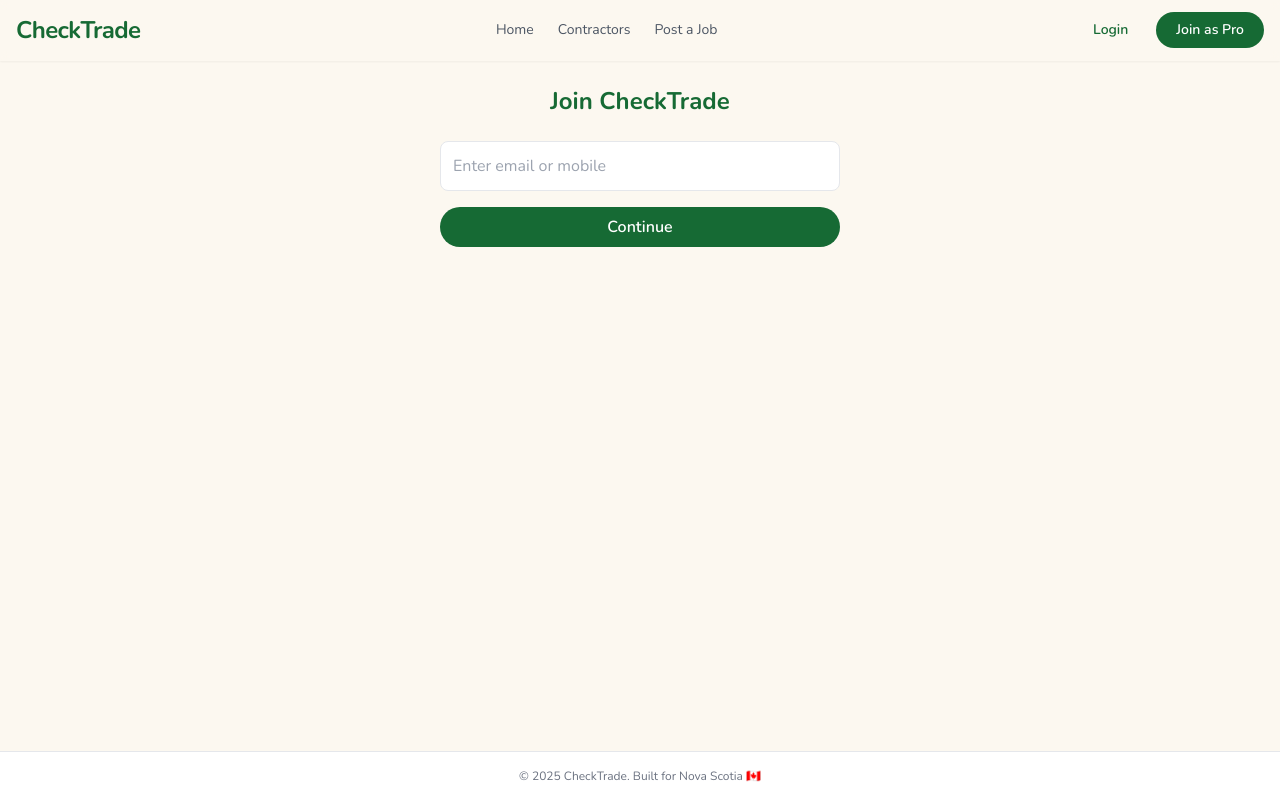
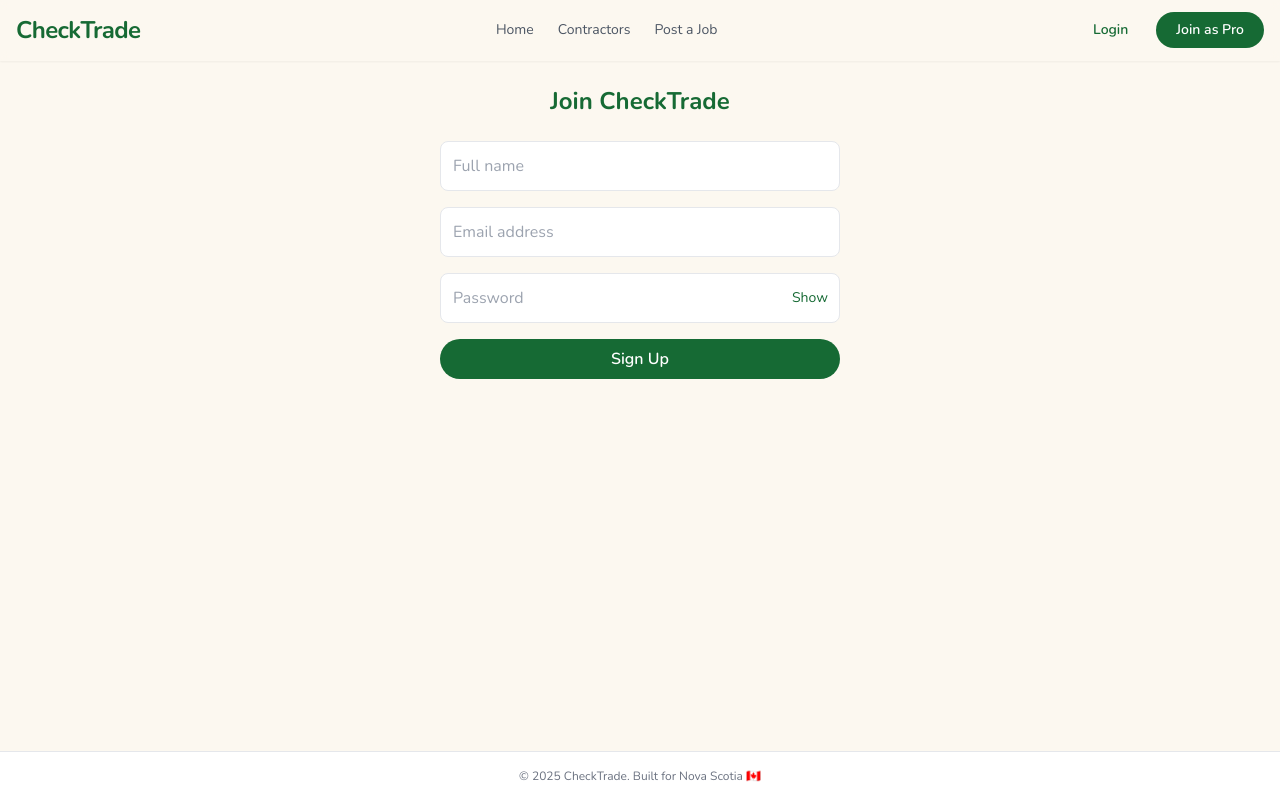
Before and after one commit to digital-domusfix/checktrade-webapp, a React (Vite) app in the folder frontend-app/: page /signup in a window 1280 px wide. Built offline with nearby package versions, Linux system fonts and the light colour scheme; no server answers.

Commit message:
feat: improve registration form

```diff
--- a/frontend-app/src/pages/auth/components/RegisterForm.tsx
+++ b/frontend-app/src/pages/auth/components/RegisterForm.tsx
@@ -2,20 +2,37 @@ import { useState } from 'react';
 import { v4 as uuidv4 } from 'uuid'; // If you want to simulate a tenantId
 import { Button } from '../../../components/Button';
 import { useAuthStore } from '../../../store/useAuthStore';
+
 interface RegisterFormProps {
   onRegistered: (userId: string) => void;
 }
 
 export const RegisterForm: React.FC<RegisterFormProps> = ({ onRegistered }) => {
-  const [login, setLogin] = useState('');
+  const [fullName, setFullName] = useState('');
+  const [email, setEmail] = useState('');
+  const [password, setPassword] = useState('');
+  const [showPassword, setShowPassword] = useState(false);
+  const [touched, setTouched] = useState({
+    fullName: false,
+    email: false,
+    password: false,
+  });
   const [submitted, setSubmitted] = useState(false);
   const register = useAuthStore((s) => s.register);
+
+  const isEmailValid = (val: string) =>
+    /^[^\s@]+@[^\s@]+\.[^\s@]+$/.test(val);
+
+  const isFormValid =
+    fullName.trim().length > 0 &&
+    isEmailValid(email) &&
+    password.length >= 6;
 
   const handleSubmit = async (e: React.FormEvent) => {
     e.preventDefault();
 
     const userId = await register({
-      login,
+      login: email,
       userType: 'Customer',
       tenantId: uuidv4(), // Replace with real tenant ID
       preferredLanguage: 'en',
@@ -26,19 +43,62 @@ export const RegisterForm: React.FC<RegisterFormProps> = ({ onRegistered }) => {
     setSubmitted(true);
   };
 
+  const handleBlur = (field: keyof typeof touched) =>
+    setTouched((t) => ({ ...t, [field]: true }));
+
   return submitted ? (
     <div className="text-center text-primary">OTP sent! Please verify.</div>
   ) : (
     <form onSubmit={handleSubmit} className="space-y-4">
-      <input
-        type="text"
-        placeholder="Enter email or mobile"
-        value={login}
-        onChange={(e) => setLogin(e.target.value)}
-        className="w-full p-3 border rounded-lg"
-        required
-      />
-      <Button type="submit" className="w-full">Continue</Button>
+      <div>
+        <input
+          type="text"
+          placeholder="Full name"
+          value={fullName}
+          onChange={(e) => setFullName(e.target.value)}
+          onBlur={() => handleBlur('fullName')}
+          className="w-full p-3 border rounded-lg"
+        />
+        {touched.fullName && !fullName.trim() && (
+          <p className="text-red-500 text-sm mt-1">Full name is required</p>
+        )}
+      </div>
+      <div>
+        <input
+          type="email"
+          placeholder="Email address"
+          value={email}
+          onChange={(e) => setEmail(e.target.value)}
+          onBlur={() => handleBlur('email')}
+          className="w-full p-3 border rounded-lg"
+        />
+        {touched.email && !isEmailValid(email) && (
+          <p className="text-red-500 text-sm mt-1">Enter a valid email</p>
+        )}
+      </div>
+      <div className="relative">
+        <input
+          type={showPassword ? 'text' : 'password'}
+          placeholder="Password"
+          value={password}
+          onChange={(e) => setPassword(e.target.value)}
+          onBlur={() => handleBlur('password')}
+          className="w-full p-3 border rounded-lg pr-20"
+        />
+        <button
+          type="button"
+          onClick={() => setShowPassword((p) => !p)}
+          className="absolute right-3 top-1/2 -translate-y-1/2 text-sm text-primary"
+        >
+          {showPassword ? 'Hide' : 'Show'}
+        </button>
+        {touched.password && password.length < 6 && (
+          <p className="text-red-500 text-sm mt-1">Password must be at least 6 characters</p>
+        )}
+      </div>
+      <Button type="submit" className="w-full" disabled={!isFormValid}>
+        Sign Up
+      </Button>
     </form>
   );
 };
```
Also changed, not shown: 1 other file (tests, documents, lock files or other folders).
